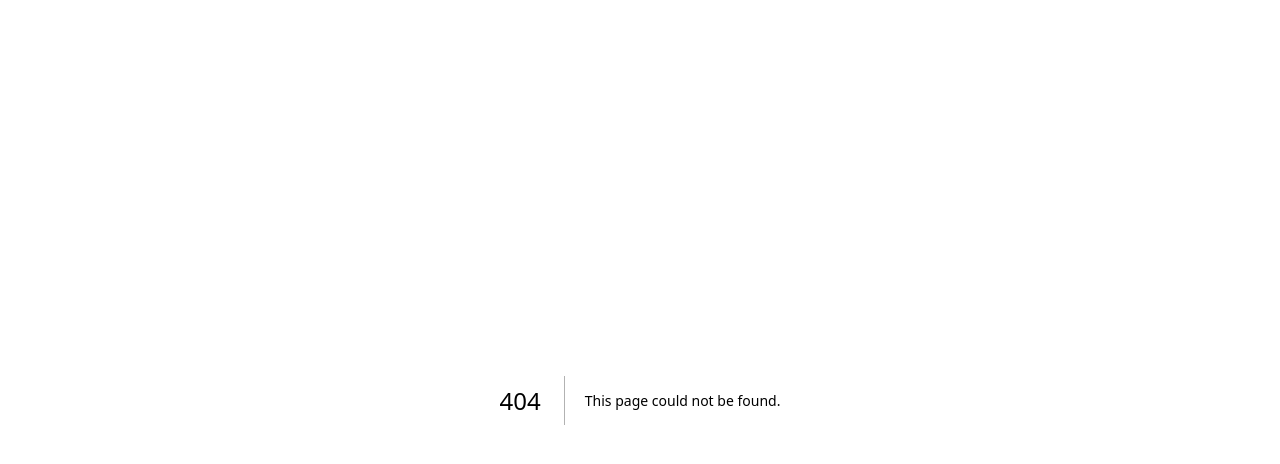
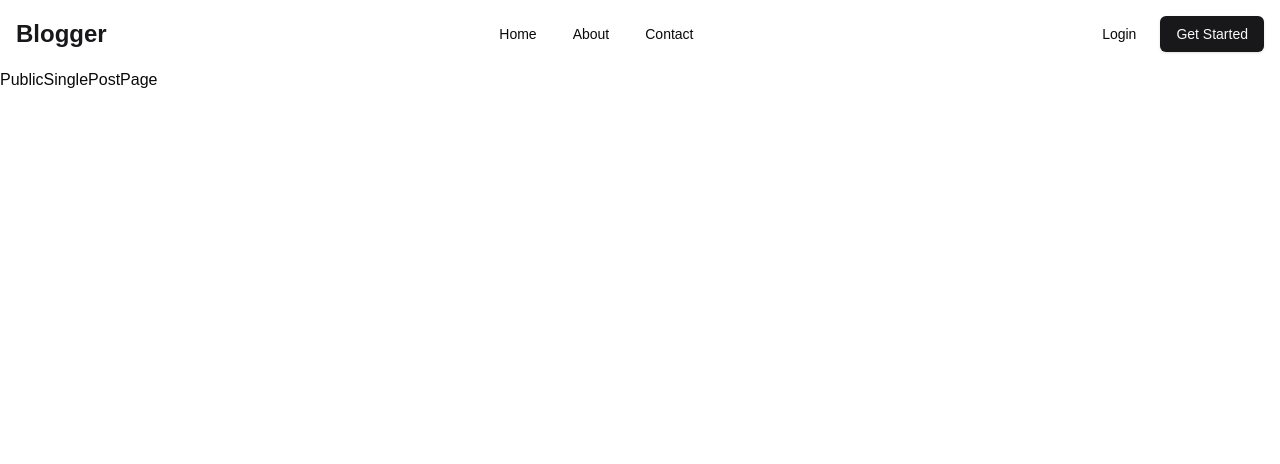
Before and after one commit to umarbashirr/nextjs-blogger, a Next.js app: page /posts/1 in a window 1280 px wide. Before the commit this address had no page. Shown: the top 464 px of the page. Built offline with nearby package versions, Linux system fonts and the light colour scheme; no server answers.

Commit message:
public posts archive page and single post pages initialized

```diff
--- /dev/null
+++ b/src/app/(website)/(routes)/posts/[postId]/page.tsx
@@ -0,0 +1,7 @@
+import React from "react";
+
+const PublicSinglePostPage = () => {
+  return <div>PublicSinglePostPage</div>;
+};
+
+export default PublicSinglePostPage;
--- /dev/null
+++ b/src/app/(website)/(routes)/posts/page.tsx
@@ -0,0 +1,7 @@
+import React from "react";
+
+const PublicPostsPage = () => {
+  return <div>PublicPostsPage</div>;
+};
+
+export default PublicPostsPage;
```
